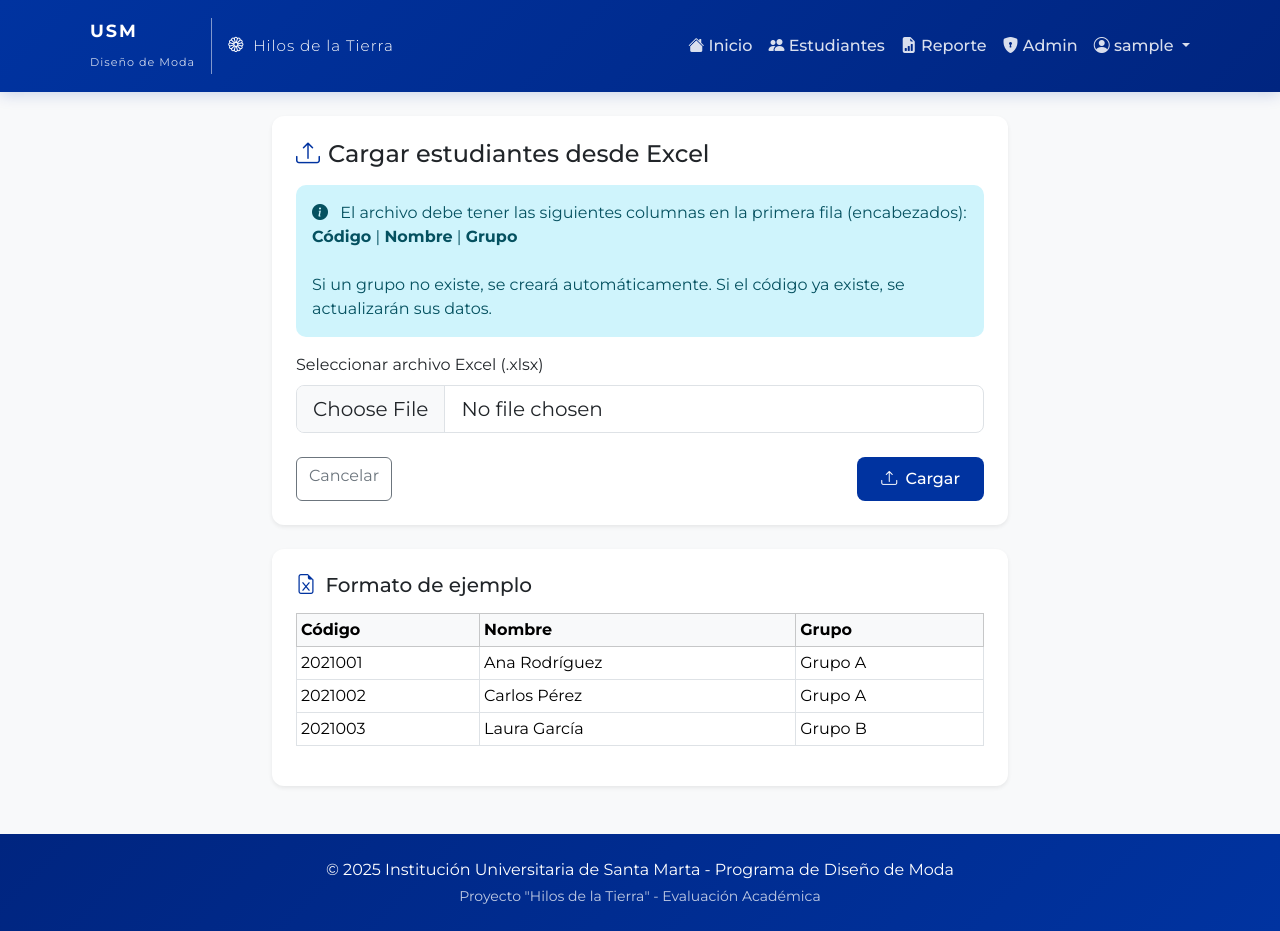
After one commit to Mauricio8474/Desfile_evaluaci-n, a Flask app: page /admin/estudiantes/cargar in a window 1280 px wide. The commit adds this page. Run offline with Flask 3, Linux system fonts and the light colour scheme; the visitor is signed in with stand-in values (Sample User, id 1); data comes from the database, SQL or seed files in the repository.

Commit message:
feat(admin): carga masiva de estudiantes desde Excel con creación automática de grupos

```diff
--- a/app.py
+++ b/app.py
@@ -419,6 +419,67 @@ def admin_estudiantes():
     sin_grupo = Estudiante.query.filter_by(grupo_id=None).order_by(Estudiante.nombre).all()
     return render_template('admin/estudiantes.html', estudiantes_por_grupo=estudiantes_por_grupo, sin_grupo=sin_grupo)
 
+@app.route('/admin/estudiantes/cargar', methods=['GET', 'POST'])
+@login_required
+@admin_required
+def admin_estudiantes_cargar():
+    if request.method == 'POST':
+        archivo = request.files.get('archivo')
+        if not archivo or archivo.filename == '':
+            flash('Selecciona un archivo Excel', 'error')
+            return redirect(url_for('admin_estudiantes_cargar'))
+        try:
+            wb = openpyxl.load_workbook(archivo)
+            ws = wb.active
+            filas = list(ws.iter_rows(min_row=2, values_only=True)) if ws.max_row > 1 else []
+            if not filas:
+                flash('El archivo no tiene datos (la primera fila se usa como encabezado)', 'error')
+                return redirect(url_for('admin_estudiantes_cargar'))
+            creados = 0
+            actualizados = 0
+            grupos_creados = 0
+            for row in filas:
+                if len(row) < 3:
+                    continue
+                codigo = str(row[0]).strip() if row[0] is not None else ''
+                nombre = str(row[1]).strip() if row[1] is not None else ''
+                grupo_nombre = str(row[2]).strip() if row[2] is not None else ''
+                if not codigo or not nombre:
+                    continue
+                grupo_obj = None
+                if grupo_nombre:
+                    grupo_obj = Grupo.query.filter_by(nombre=grupo_nombre).first()
+                    if not grupo_obj:
+                        grupo_obj = Grupo(nombre=grupo_nombre, descripcion=f'Importado de Excel')
+                        db.session.add(grupo_obj)
+                        db.session.flush()
+                        grupos_creados += 1
+                estudiante = Estudiante.query.filter_by(codigo=codigo).first()
+                if estudiante:
+                    estudiante.nombre = nombre
+                    estudiante.grupo_id = grupo_obj.id if grupo_obj else None
+                    estudiante.grupo = grupo_obj.nombre if grupo_obj else None
+                    actualizados += 1
+                else:
+                    estudiante = Estudiante(
+                        nombre=nombre, codigo=codigo,
+                        grupo_id=grupo_obj.id if grupo_obj else None,
+                        grupo=grupo_obj.nombre if grupo_obj else None
+                    )
+                    db.session.add(estudiante)
+                    creados += 1
+            db.session.commit()
+            msg = f'Importación completada: {creados} creados, {actualizados} actualizados'
+            if grupos_creados:
+                msg += f', {grupos_creados} grupos nuevos'
+            flash(msg, 'success')
+            return redirect(url_for('admin_estudiantes'))
+        except Exception as e:
+            db.session.rollback()
+            flash(f'Error al procesar el archivo: {str(e)}', 'error')
+            return redirect(url_for('admin_estudiantes_cargar'))
+    return render_template('admin/estudiantes_cargar.html')
+
 @app.route('/admin/estudiantes/nuevo', methods=['GET', 'POST'])
 @login_required
 @admin_required
--- a/templates/admin/estudiantes.html
+++ b/templates/admin/estudiantes.html
@@ -3,7 +3,10 @@
 {% block content %}
 <div class="d-flex justify-content-between align-items-center mb-4">
     <h3 class="mb-0"><i class="bi bi-people-fill me-2 text-usm"></i>Estudiantes</h3>
-    <a href="{{ url_for('admin_estudiante_nuevo') }}" class="btn btn-usm"><i class="bi bi-plus-lg"></i> Nuevo estudiante</a>
+    <div>
+        <a href="{{ url_for('admin_estudiantes_cargar') }}" class="btn btn-outline-usm me-1"><i class="bi bi-upload"></i> Cargar Excel</a>
+        <a href="{{ url_for('admin_estudiante_nuevo') }}" class="btn btn-usm"><i class="bi bi-plus-lg"></i> Nuevo estudiante</a>
+    </div>
 </div>
 
 {% for grupo, estudiantes_list in estudiantes_por_grupo.items() %}
--- /dev/null
+++ b/templates/admin/estudiantes_cargar.html
@@ -0,0 +1,51 @@
+{% extends "base.html" %}
+{% block title %}Cargar estudiantes desde Excel - Administraci&oacute;n{% endblock %}
+{% block content %}
+<div class="row justify-content-center">
+    <div class="col-md-8">
+        <div class="card border-0 shadow-sm">
+            <div class="card-body p-4">
+                <h4 class="mb-3"><i class="bi bi-upload me-2 text-usm"></i>Cargar estudiantes desde Excel</h4>
+
+                <div class="alert alert-info">
+                    <i class="bi bi-info-circle-fill me-2"></i>
+                    El archivo debe tener las siguientes columnas en la primera fila (encabezados):
+                    <br><strong>C&oacute;digo</strong> | <strong>Nombre</strong> | <strong>Grupo</strong>
+                    <br><br>
+                    Si un grupo no existe, se crear&aacute; autom&aacute;ticamente.
+                    Si el c&oacute;digo ya existe, se actualizar&aacute;n sus datos.
+                </div>
+
+                <form method="POST" enctype="multipart/form-data">
+                    <div class="mb-4">
+                        <label class="form-label">Seleccionar archivo Excel (.xlsx)</label>
+                        <input type="file" name="archivo" class="form-control form-control-lg" accept=".xlsx" required>
+                    </div>
+                    <div class="d-flex justify-content-between">
+                        <a href="{{ url_for('admin_estudiantes') }}" class="btn btn-outline-secondary">Cancelar</a>
+                        <button type="submit" class="btn btn-usm"><i class="bi bi-upload me-1"></i> Cargar</button>
+                    </div>
+                </form>
+            </div>
+        </div>
+
+        <div class="card border-0 shadow-sm mt-4">
+            <div class="card-body p-4">
+                <h5 class="mb-3"><i class="bi bi-file-earmark-excel me-1 text-usm"></i> Formato de ejemplo</h5>
+                <div class="table-responsive">
+                    <table class="table table-bordered table-sm">
+                        <thead class="table-light">
+                            <tr><th>C&oacute;digo</th><th>Nombre</th><th>Grupo</th></tr>
+                        </thead>
+                        <tbody>
+                            <tr><td>2021001</td><td>Ana Rodr&iacute;guez</td><td>Grupo A</td></tr>
+                            <tr><td>2021002</td><td>Carlos P&eacute;rez</td><td>Grupo A</td></tr>
+                            <tr><td>2021003</td><td>Laura Garc&iacute;a</td><td>Grupo B</td></tr>
+                        </tbody>
+                    </table>
+                </div>
+            </div>
+        </div>
+    </div>
+</div>
+{% endblock %}
```
Also changed, not shown: 1 other file.
